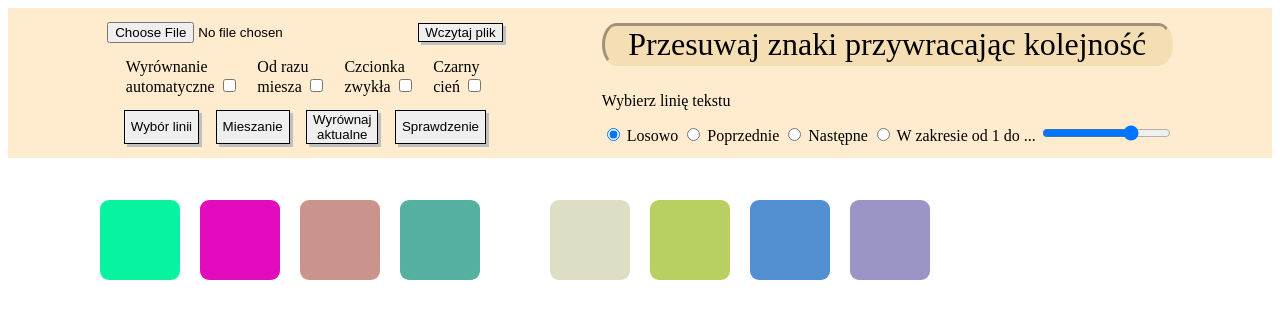
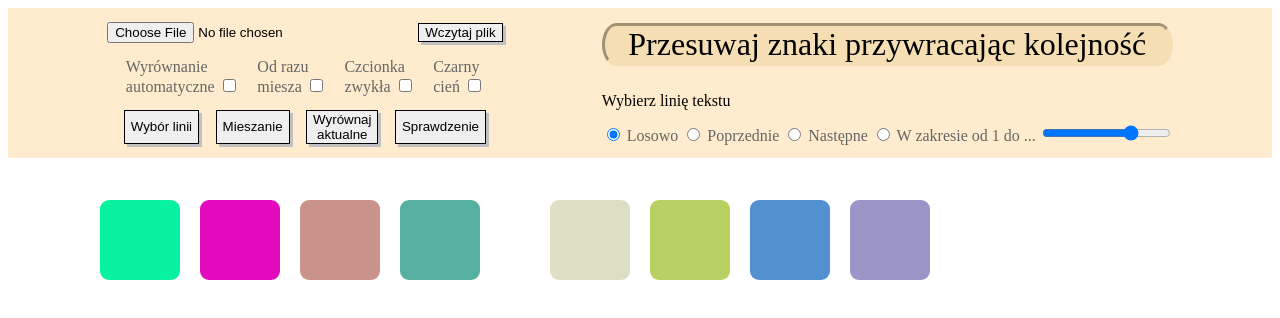
Before and after one commit to MarekPli/chinese-moving, a plain HTML site: page index.html in a window 1280 px wide. Drawn offline with Linux system fonts and the light colour scheme.

Commit message:
shadows in labels

```diff
--- a/mousemoverectan.css
+++ b/mousemoverectan.css
@@ -59,6 +59,7 @@
     border-radius: 5% / 100%;
     border-style: inset;
     text-align: center;
+    /* background-color: red; */
     background-color: wheat;
     /* background-image: linear-gradient(45deg, blanchedalmond 10%, bisque 50%, wheat 70%); */
     /* padding-left: 0.5em; */
@@ -85,6 +86,17 @@ input[type="checkbox"]:hover {
     background-color: darkkhaki;
 }
 
+label {
+    color: #666;
+}
+
+label:hover {
+    color: black;
+    text-shadow: 0px 0px 8px silver;
+    /* color:peru; */
+}
+
+
 .container div {
     /* background-color: burlywood; */
     /* vertical-align: middle; */
```
